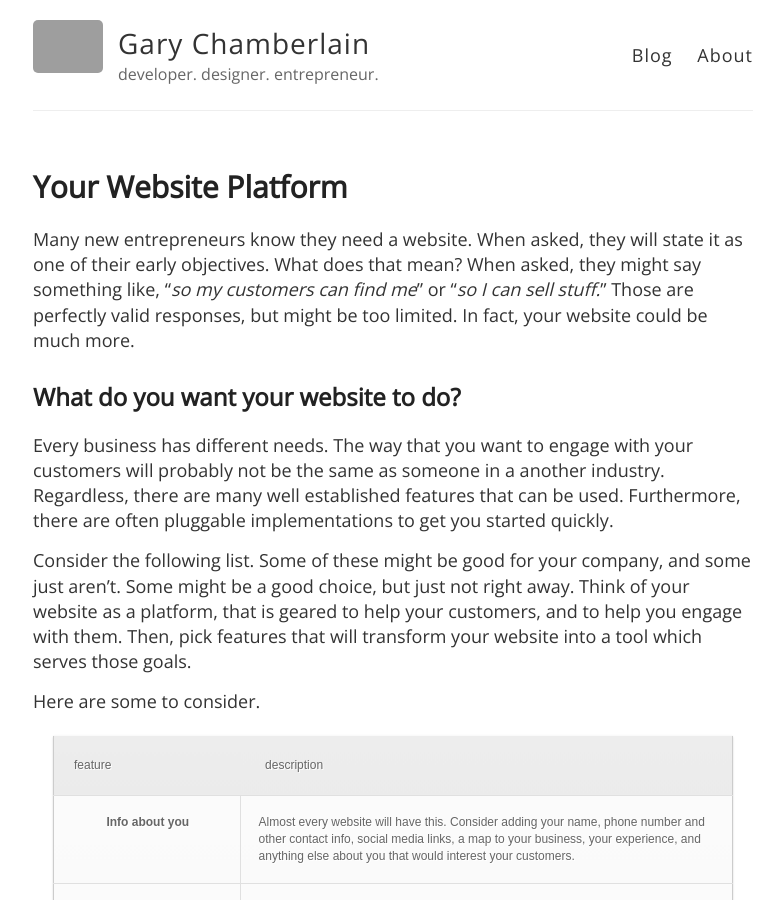
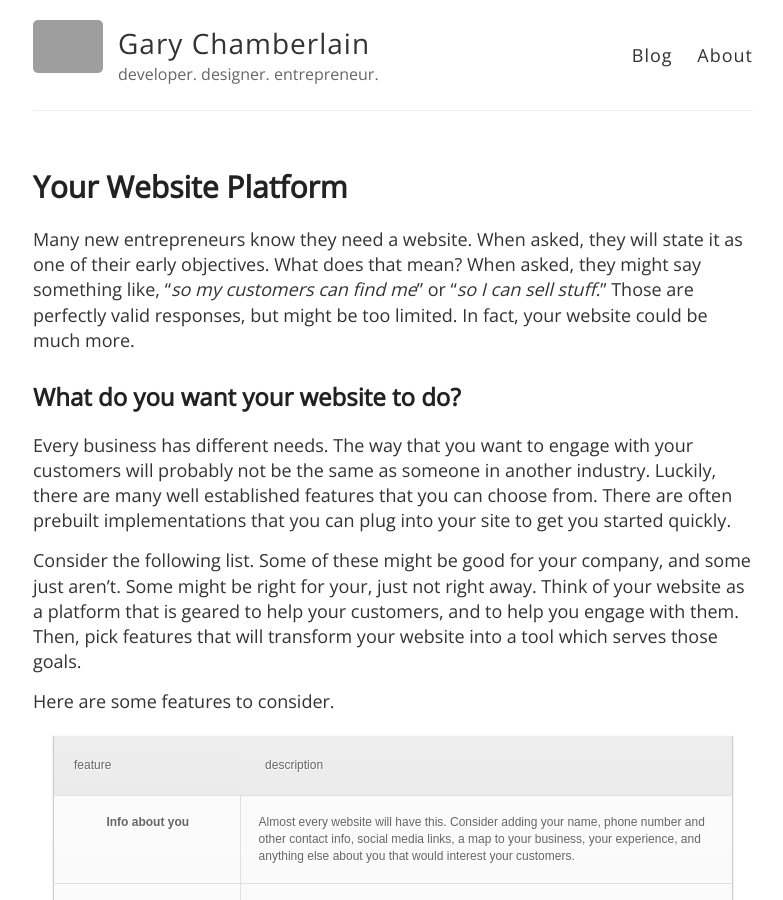
Before and after one commit to GaryChamberlain/garychamberlain.github.io, a Jekyll site: the page built from _posts/2015-06-23-your-website-platform.md, in a window 1280 px wide and 900 px high. Shown: the whole window, without its empty margins (247-1030 px from the left). Built offline with Jekyll 4.4.1, drawn with Linux system fonts in a browser that asks for light colours; Markdown is read by kramdown in place of the engine named in the settings; grey boxes are pictures that could not be loaded.

Commit message:
Updated 2015-06-23-your-website-platform.md

```diff
--- a/_posts/2015-06-23-your-website-platform.md
+++ b/_posts/2015-06-23-your-website-platform.md
@@ -5,15 +5,16 @@ published: true
 ---
 
 
+
 Many new entrepreneurs know they need a website.  When asked, they will state it as one of their early objectives.  What does that mean?  When asked, they might say something like, "_so my customers can find me_" or "_so I can sell stuff._"  Those are perfectly valid responses, but might be too limited.  In fact, your website could be much more.
 
 ## What do you want your website to do?
 
-Every business has different needs. The way that you want to engage with your customers will probably not be the same as someone in a another industry. Regardless, there are many well established features that can be used. Furthermore, there are often pluggable implementations to get you started quickly.
+Every business has different needs. The way that you want to engage with your customers will probably not be the same as someone in another industry. Luckily, there are many well established features that you can choose from. There are often prebuilt implementations that you can plug into your site to get you started quickly.
 
-Consider the following list.  Some of these might be good for your company, and some just aren't. Some might be a good choice, but just not right away.  Think of your website as a platform, that is geared to help your customers, and to help you engage with them. Then, pick features that will transform your website into a tool which serves those goals.
+Consider the following list.  Some of these might be good for your company, and some just aren't. Some might be right for your, just not right away.  Think of your website as a platform that is geared to help your customers, and to help you engage with them. Then, pick features that will transform your website into a tool which serves those goals.
 
-Here are some to consider.
+Here are some features to consider.
 
 <table class='feature-table'><thead>
   <tr>
```
